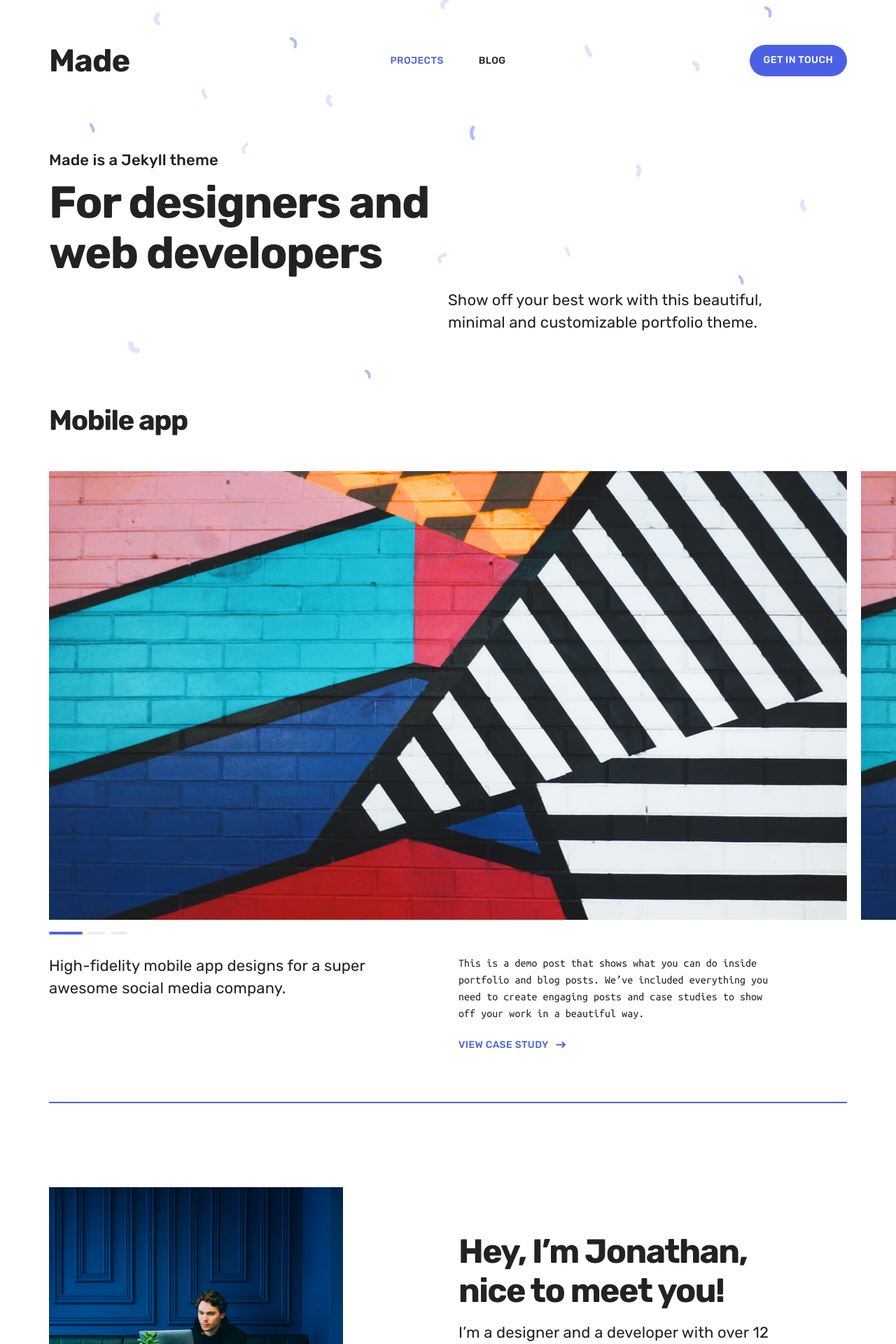
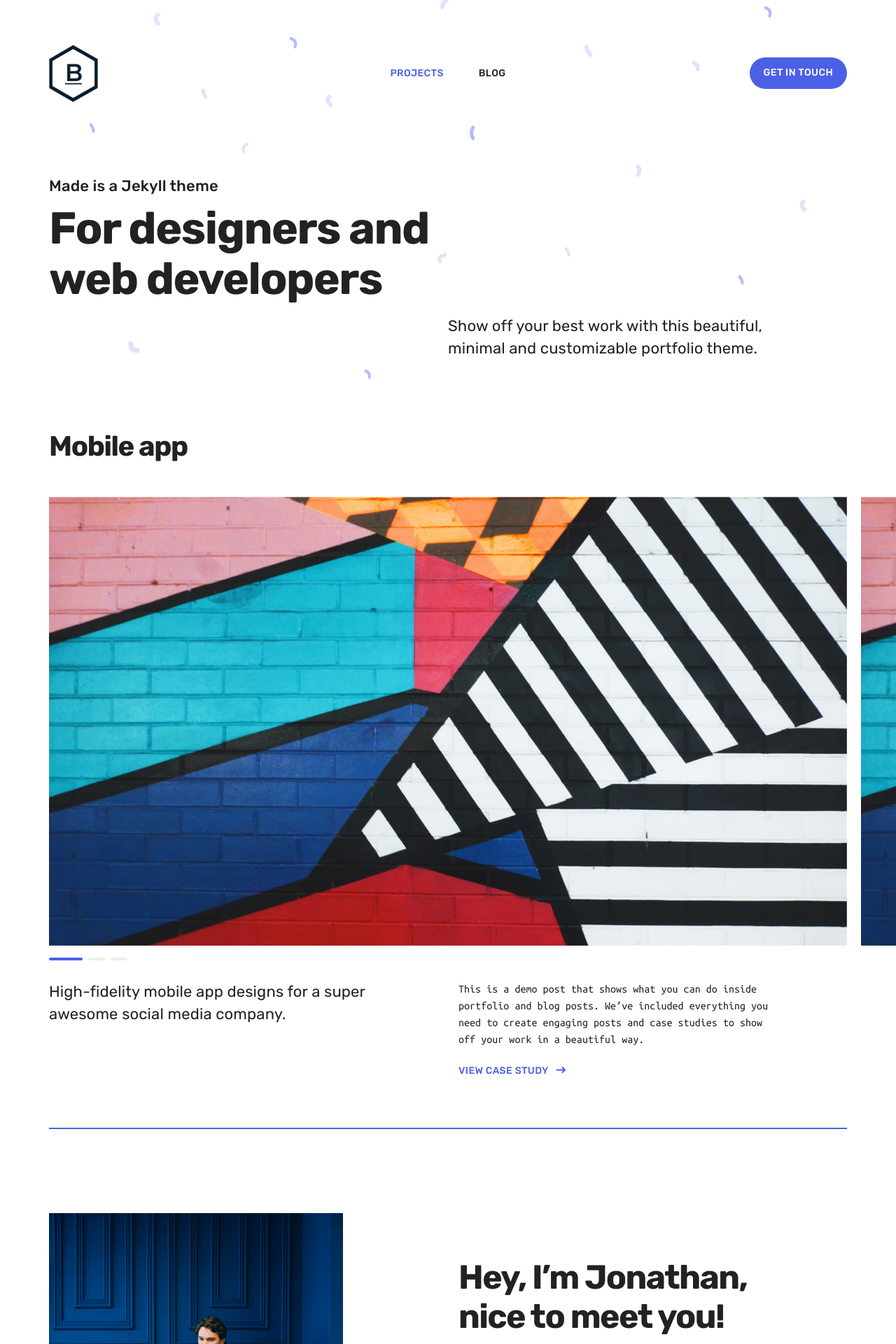
Before and after one commit to bennforlife/bennforlife.github.io, a Jekyll site: the page built from index.html, in a window 1280 px wide. Shown: the top 1920 px of the page at 70% size. Built offline with Jekyll 4.4.1, drawn with Linux system fonts in a browser that asks for light colours; nearby versions of some CDN libraries.

Commit message:
Add custom logo

```diff
--- a/_data/settings.yml
+++ b/_data/settings.yml
@@ -3,8 +3,8 @@ basic_settings:
   favicon_image: /images/favicon.png
 
 header_settings:
-  logo_image:
-  logo_width: 100
+  logo_image: /images/logo.svg
+  logo_width: 70
 
 menu_settings:
   menu_items:
@@ -14,7 +14,7 @@ menu_settings:
       url: '/blog/'
 
 footer_settings:
-  logo_image:
+  logo_image: /images/logo.svg
   logo_width: 100
   tagline: A beautiful, minimal portfolio Jekyll theme
 
--- a/_sass/_includes/_component__footer.scss
+++ b/_sass/_includes/_component__footer.scss
@@ -10,6 +10,7 @@
 
 	.footer__logo {
 		justify-self: center;
+		width: $footer-logo-width;
 	}
 
 	.footer__title {
```
Also changed, not shown: images/logo.svg (added).
